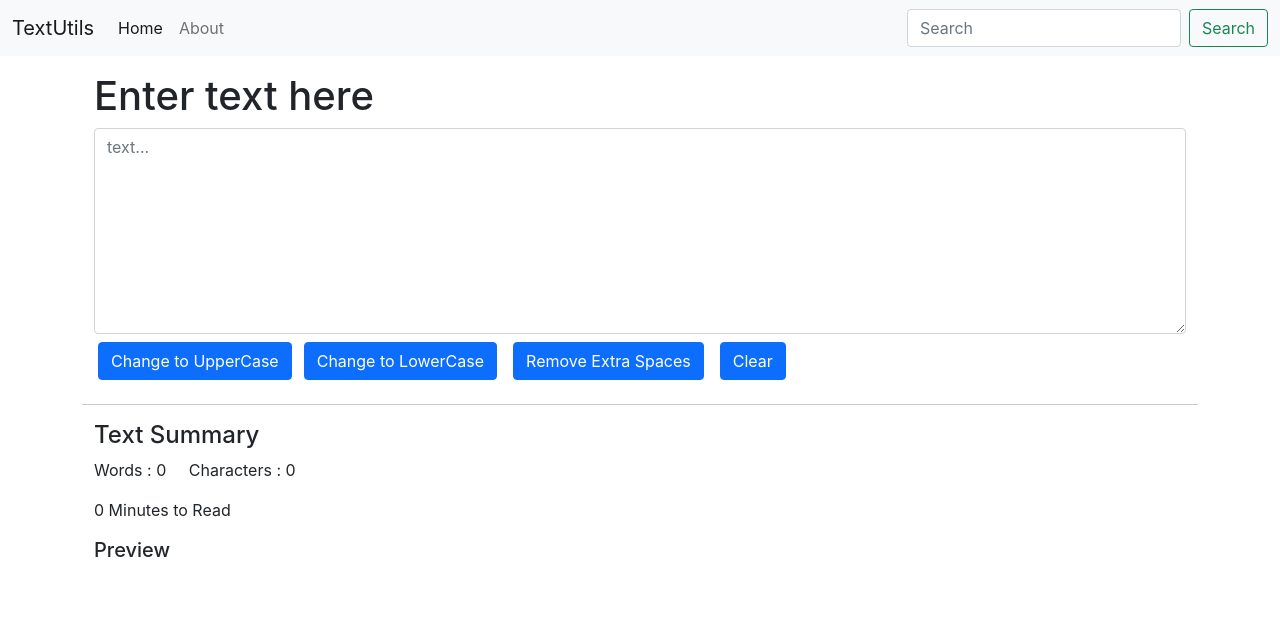
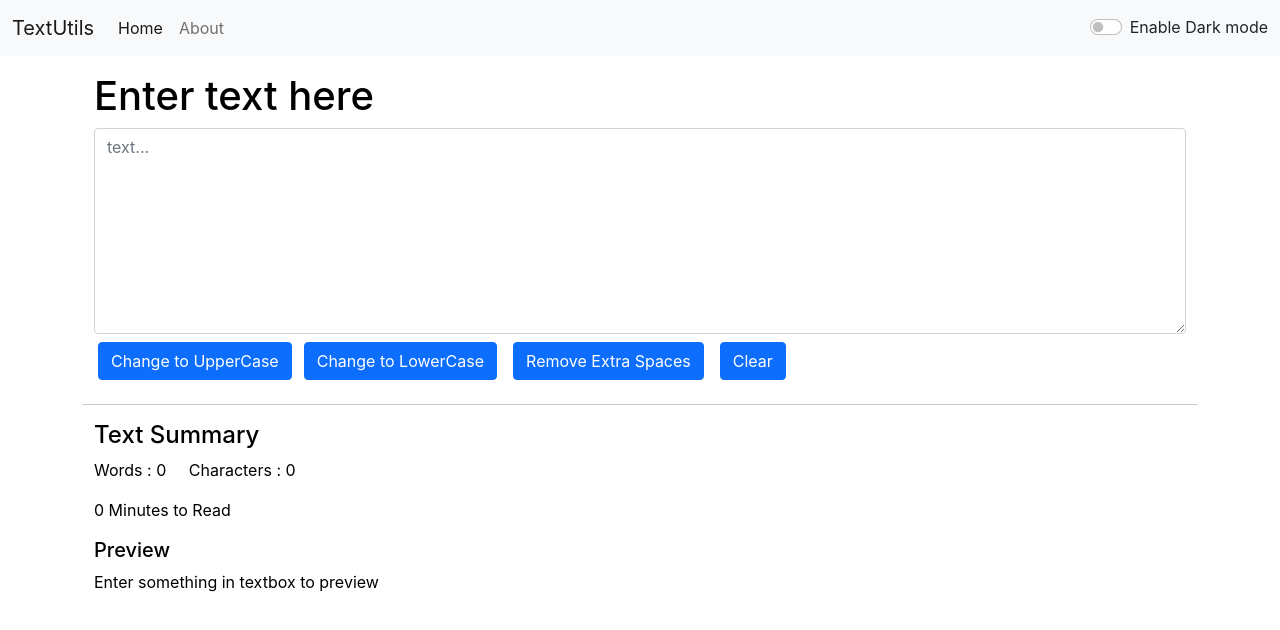
Before and after one commit to ayush1614/TextUtils, a React (Create React App) app: page / in a window 1280 px wide. Shown: the top 630 px of the page. Built offline with nearby package versions, Linux system fonts and the light colour scheme.

Commit message:
added the dark mode functionality

```diff
--- a/src/App.js
+++ b/src/App.js
@@ -1,13 +1,27 @@
 import './App.css';
+import { useState } from 'react';
 import Navbar from './components/Navbar';
 import TextForm from './components/TextForm';
 
 function App() {
+  const [mode, setMode] = useState('light');
+
+  const changeMode = () => {
+    if (mode === 'light') {
+      setMode('dark') ;
+      document.body.style.backgroundColor = '#042743' ;
+    }
+
+    else {
+      setMode('light');
+      document.body.style.backgroundColor = 'white' ;
+    }
+  }
   return (
     <>
-      <Navbar title="TextUtils" />
+      <Navbar title="TextUtils" mode={mode} changeMode={changeMode } />
       <div className="container my-3">
-        <TextForm heading="Enter text here"/>
+        <TextForm heading="Enter text here" mode={mode}/>
       </div>
     </>
   );
--- /dev/null
+++ b/src/components/About.js
@@ -0,0 +1,5 @@
+import React from 'react';
+
+export default function About() {
+    return <div></div>;
+}
--- a/src/components/Navbar.js
+++ b/src/components/Navbar.js
@@ -3,7 +3,7 @@
 
 export default function Navbar(props) {
     return (
-        <nav className="navbar navbar-expand-lg navbar-light bg-light">
+        <nav className={`navbar navbar-expand-lg navbar-${props.mode} bg-${props.mode}`}>
             <div className="container-fluid">
                 <a className="navbar-brand" href="/">{props.title}</a>
                 <button className="navbar-toggler" type="button" data-bs-toggle="collapse" data-bs-target="#navbarSupportedContent" aria-controls="navbarSupportedContent" aria-expanded="false" aria-label="Toggle navigation">
@@ -19,10 +19,14 @@
                         </li>
 
                     </ul>
-                    <form className="d-flex">
+                    {/* <form className="d-flex">
                         <input className="form-control me-2" type="search" placeholder="Search" aria-label="Search" />
-                        <button className="btn btn-outline-success" type="submit">Search</button>
-                    </form>
+                        <button className="btn btn-outline-primary" type="submit">Search</button>
+                    </form> */}
+                    <div className={`form-check form-switch text-${props.mode ==='light' ?'dark':'light'}`} >
+                        <input className="form-check-input" onClick={props.changeMode} type="checkbox" role="switch" id="flexSwitchCheckDefault" />
+                            <label className="form-check-label" htmlFor="flexSwitchCheckDefault">Enable Dark mode</label>
+                    </div>
                 </div>
             </div>
         </nav>
--- a/src/components/TextForm.js
+++ b/src/components/TextForm.js
@@ -18,8 +18,8 @@
     };
 
     const handleExtraSpaces = () => {
-        let newText =  text.split(/[ ] + /) ;
-        setText(newText.join(" ")) ;
+        let newText = text.split(/[ ] + /);
+        setText(newText.join(" "));
     }
 
     const handleClear = () => {
@@ -39,10 +39,12 @@
         <>
             <div className='container'>
                 {/* setting the props */}
-                    <h1>{props.heading}</h1>
+                <h1 style={{color: props.mode === 'light' ? 'black' : 'white'}}>{props.heading}</h1>
 
                 {/*onChange is used so that we can write in textarea . Helps in settting the state and updating it*/}
-                    <div className="form-group"><textarea className="form-control" value={text} onChange={handleChange} id="textArea" rows="8" placeholder='text...'></textarea></div>
+
+                <div className="form-group"><textarea className="form-control" value={text} onChange={handleChange} style={{ backgroundColor: props.mode === 'dark' ? 'grey' : 'white', color: props.mode === 'light' ? 'black' : 'white' }} id="textArea" rows="8" placeholder='text...'></textarea></div>
+
                 <button className="btn btn-primary my-2 mx-1" onClick={handleUpClick}>Change to UpperCase</button>
                 <button className="btn btn-primary my-1 mx-2" onClick={handleLoClick}>Change to LowerCase</button>
                 <button className="btn btn-primary my-1 mx-2" onClick={handleExtraSpaces}>Remove Extra Spaces</button>
@@ -50,12 +52,12 @@
 
             </div>
             <hr />
-                <div className="container">
+            <div className="container" style={{color: props.mode === 'light' ? 'black' : 'white'}}>
                 <h4>Text Summary</h4>
                 <p>Words : {text.split(" ").length - 1} &nbsp; &nbsp; Characters  : {text.length}</p>
                 <p>{0.008 * (text.split(" ").length - 1)} Minutes to Read</p>
                 <h5>Preview</h5>
-                    <p>{text}</p>
+                <p>{text.length >0 ? text : 'Enter something in textbox to preview'}</p>
             </div>
         </>
     )
```
Lines whose indentation alone changed are shown as unchanged.
